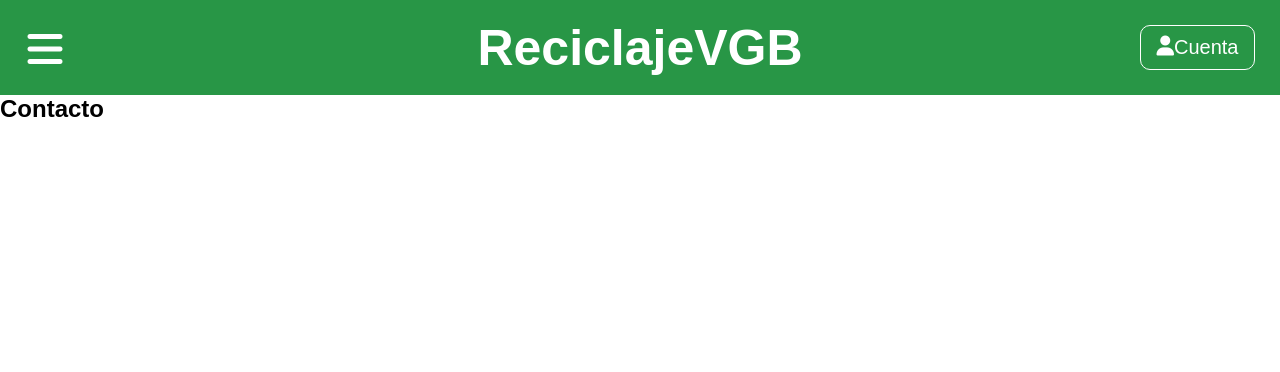
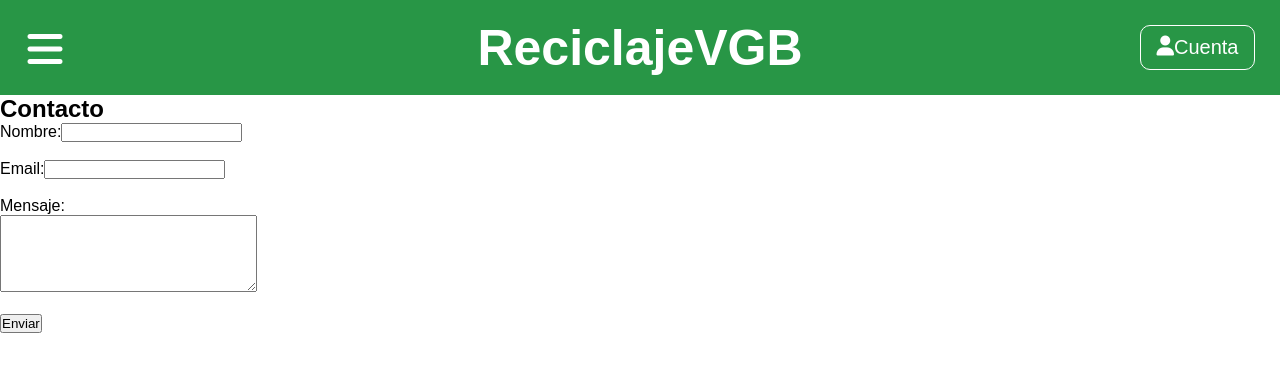
Before and after one commit to the-kevin89/ReciclajeVGB, an Angular app: page /contacto in a window 1280 px wide. Shown: the top 372 px of the page. Built offline with nearby package versions, Linux system fonts and the light colour scheme.

Commit message:
Creación del formulario de contacto

```diff
--- a/src/app/pages/contacto/contacto.component.html
+++ b/src/app/pages/contacto/contacto.component.html
@@ -1,3 +1,16 @@
 <main>
     <h2>Contacto</h2>
+
+    <form action="" method="post">
+        <label for="nombre">Nombre:</label>
+        <input type="text" name="nombre" id="nombre" required><br><br>
+
+        <label for="email">Email:</label>
+        <input type="email" name="email" id="email" required><br><br>
+
+        <label for="mensaje">Mensaje:</label><br>
+        <textarea name="mensaje" id="mensaje" cols="30" rows="5"></textarea><br><br>
+
+        <button type="submit">Enviar</button>
+    </form>
 </main>
```
